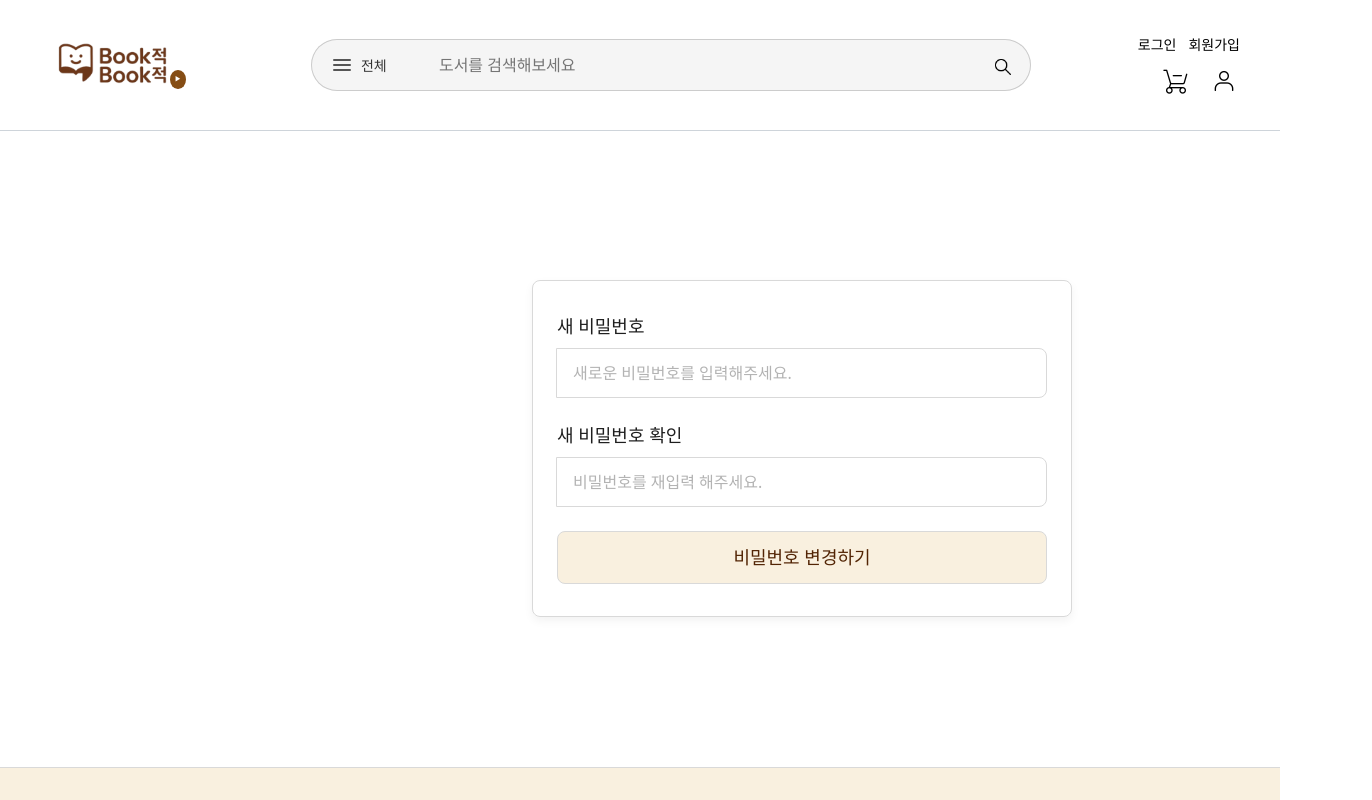
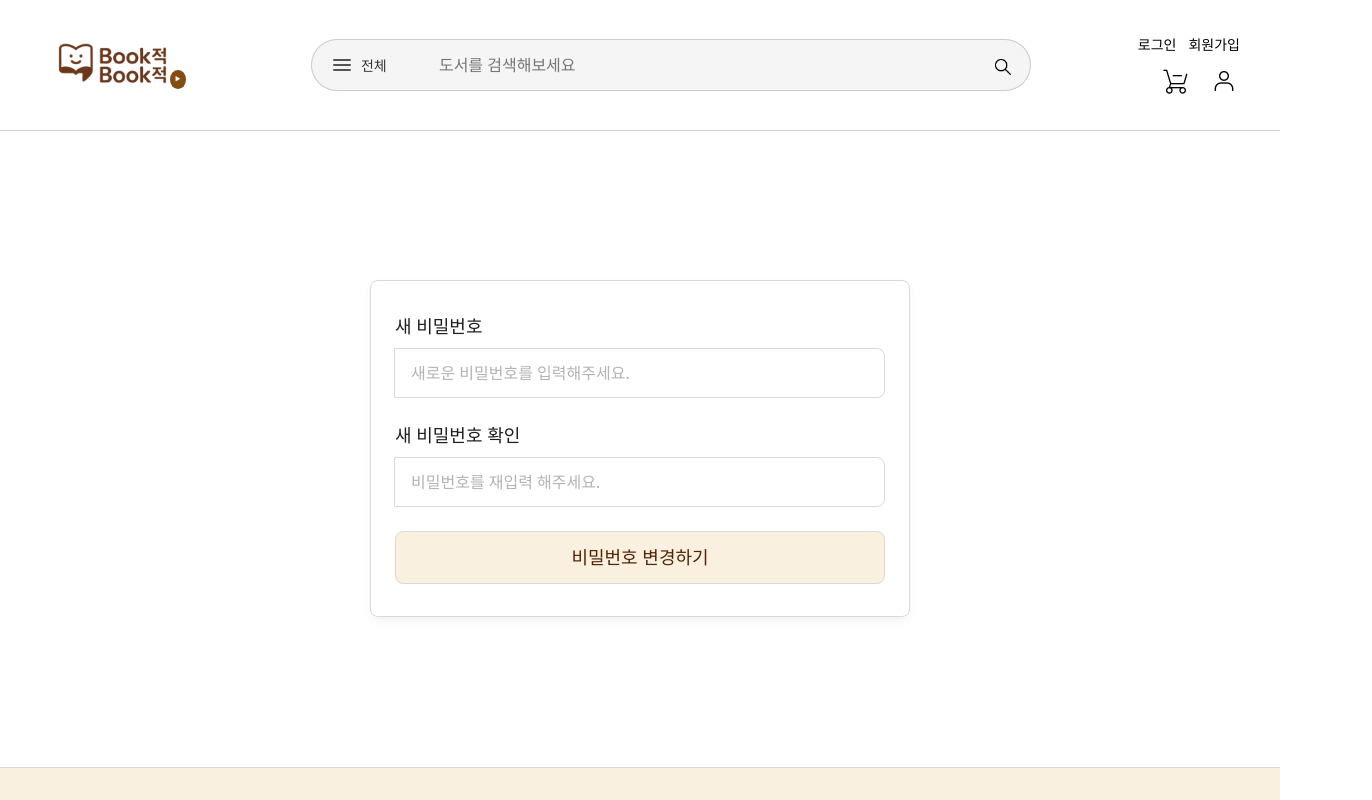
Before and after one commit to jamjam-book/jamjam-bookjeok-backend, a Vue app: page /password/reset in a window 1280 px wide. Shown: the top 800 px of the page, 1372 px wide, since content can reach past the window. Built offline with nearby package versions, Linux system fonts and the light colour scheme.

Commit message:
feat : 로그인 된 상태에서 비밀번호 변경 페이지 구현 (#27)

```diff
--- a/src/assets/css/formInput.css
+++ /dev/null
@@ -1,62 +0,0 @@
-@charset "UTF-8";
-
-.container {
-    display: flex;
-    justify-content: center;
-    align-items: center;
-    margin: 150px;
-}
-
-.input-box {
-    max-width: 540px;
-    width: 150%;
-    border: 1px solid #d9d9d9;
-    border-radius: 8px;
-    padding: 32px 24px;
-    box-shadow: 0 4px 10px rgba(0, 0, 0, 0.05);
-    display: flex;
-    flex-direction: column;
-    gap: 24px;
-}
-
-.input-group {
-    display: flex;
-    flex-direction: column;
-    gap: 8px;
-}
-
-.label {
-    font-size: 18px;
-    color: #1e1e1e;
-}
-
-.input {
-    padding: 12px 16px;
-    border: 1px solid #d9d9d9;
-    border-radius: 8px;
-    font-size: 16px;
-    color: #333;
-}
-
-input:focus {
-    outline: none;
-}
-
-.input::placeholder {
-    color: #b3b3b3;
-}
-
-.submit-button {
-    padding: 12px;
-    background-color: #f9f0df;
-    border: 1px solid #d9d9d9;
-    border-radius: 8px;
-    font-size: 18px;
-    color: #522404;
-    cursor: pointer;
-    transition: background-color 0.2s ease;
-}
-
-.submit-button:hover {
-    background-color: #f4e7cb;
-}
--- a/src/components/common/MyPageNav.vue
+++ b/src/components/common/MyPageNav.vue
@@ -16,7 +16,8 @@ const handleMenuClick = (menu) => {
         <ul>
             <li><RouterLink to="/members/:memberId" :class="{ active: activeMenu === '회원 정보' }" @click.prevent="handleMenuClick('회원 정보')">회원 정보</RouterLink></li>
             <li><a href="#" class="small-side" :class="{ active: activeMenu === '프로필 변경' }" @click.prevent="handleMenuClick('프로필 변경')">프로필 변경</a></li>
-            <li><RouterLink to="/members/:memberId/password/reset-link" class="small-side" :class="{ active: activeMenu === '비밀번호 변경' }" @click.prevent="handleMenuClick('비밀번호 변경')">비밀번호 변경</RouterLink></li>
+            <!-- :to="`/members/${memberId}/password/modify`" 로 변경 예정-->
+            <li><RouterLink to="/members/:memberId/password/modify" class="small-side" :class="{ active: activeMenu === '비밀번호 변경' }" @click.prevent="handleMenuClick('비밀번호 변경')">비밀번호 변경</RouterLink></li>
             <li><a href="#" class="small-side" :class="{ active: activeMenu === '팔로우 목록' }" @click.prevent="handleMenuClick('팔로우 목록')">팔로우 목록</a></li>
         </ul>
         <ul>
--- a/src/features/member/components/FormInput.vue
+++ b/src/features/member/components/FormInput.vue
@@ -15,7 +15,7 @@ const { fields, buttonText } = defineProps({
 </script>
 
 <template>
-    <div class="container">
+    <div class="auth-container">
         <div class="input-box">
             <div
                     v-for="field in fields"
@@ -36,5 +36,63 @@ const { fields, buttonText } = defineProps({
 </template>
 
 <style scoped>
-@import "@/assets/css/formInput.css";
-</style>
+.auth-container {
+    display: flex;
+    justify-content: center;
+    align-items: center;
+    margin: 150px;
+}
+
+.input-box {
+    max-width: 540px;
+    width: 150%;
+    border: 1px solid #d9d9d9;
+    border-radius: 8px;
+    padding: 32px 24px;
+    box-shadow: 0 4px 10px rgba(0, 0, 0, 0.05);
+    display: flex;
+    flex-direction: column;
+    gap: 24px;
+}
+
+.input-group {
+    display: flex;
+    flex-direction: column;
+    gap: 8px;
+}
+
+.label {
+    font-size: 18px;
+    color: #1e1e1e;
+}
+
+.input {
+    padding: 12px 16px;
+    border: 1px solid #d9d9d9;
+    border-radius: 8px;
+    font-size: 16px;
+    color: #333;
+}
+
+input:focus {
+    outline: none;
+}
+
+.input::placeholder {
+    color: #b3b3b3;
+}
+
+.submit-button {
+    padding: 12px;
+    background-color: #f9f0df;
+    border: 1px solid #d9d9d9;
+    border-radius: 8px;
+    font-size: 18px;
+    color: #522404;
+    cursor: pointer;
+    transition: background-color 0.2s ease;
+}
+
+.submit-button:hover {
+    background-color: #f4e7cb;
+}</style>
--- a/src/features/member/router.js
+++ b/src/features/member/router.js
@@ -16,6 +16,7 @@ export const memberRoutes = [
         children: [
             { path: '', redirect: 'profile' },
             { path: '/:memberId', component: () => import('@/features/member/views/PasswordResetRequestView.vue')},
+            { path: ':memberId/password/modify', component: () => import('@/features/member/views/PasswordModifyView.vue')},
             //{ path: '/:memberId/orders', component: () => import ('@/features/order/views/OrderListView.vue')},
             { path: '/:memberId/questions', component: () => import('@/features/question/views/QuestionListView.vue')}
         ]
--- /dev/null
+++ b/src/features/member/views/PasswordModifyView.vue
@@ -0,0 +1,20 @@
+<script setup>
+
+import FormInput from "@/features/member/components/FormInput.vue";
+
+const passwordFields = [
+    { id: 'now-password', label: '현재 비밀번호', placeholder: '현재 사용하고 있는 비밀번호를 입력해주세요.', type: 'password' },
+    { id: 'new-password', label: '새 비밀번호', placeholder: '새로운 비밀번호를 입력해주세요.', type: 'password' },
+    { id: 'confirm-password', label: '새 비밀번호 확인', placeholder: '비밀번호를 재입력 해주세요.', type: 'password' }
+];
+</script>
+
+<template>
+    <FormInput
+            :fields="passwordFields"
+            button-text="비밀번호 변경하기"
+    />
+</template>
+<style scoped>
+
+</style>
```
